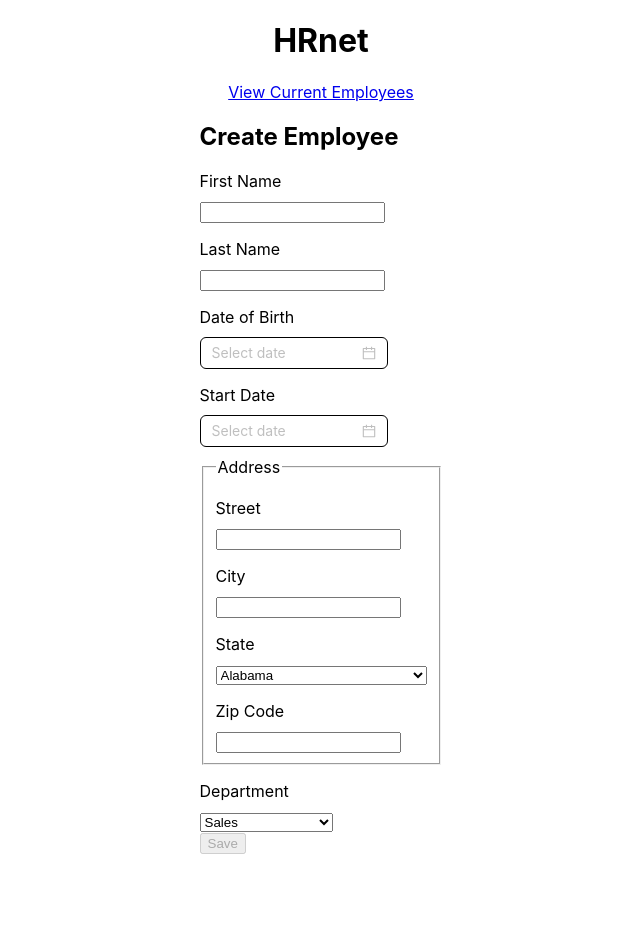
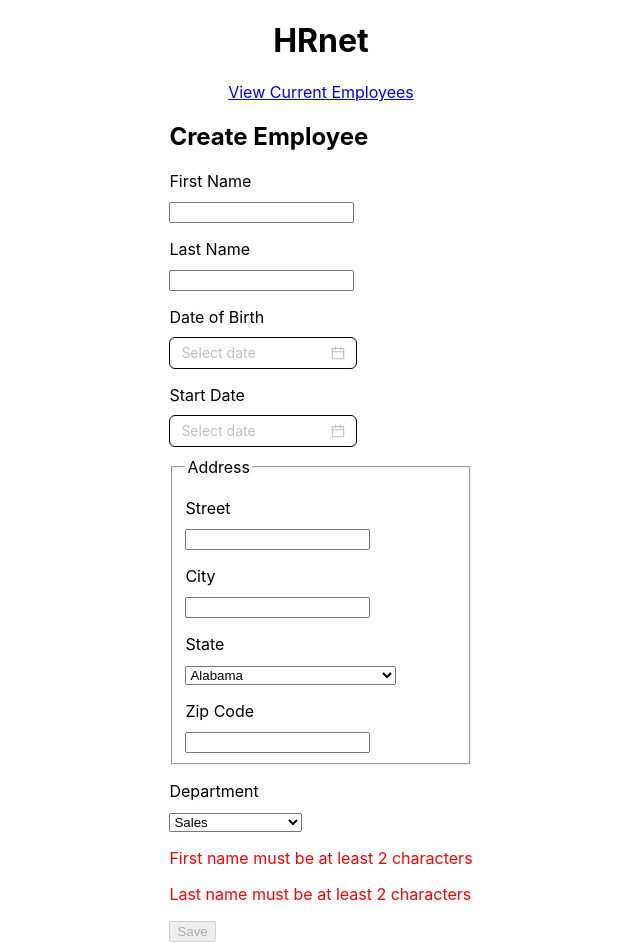
Before and after one commit to NC81/NicolasCandeli_14_08092023, a React (Create React App) app: page / in a window 1280 px wide. Shown: the whole page, without its empty margins (319-959 px from the left). Before the commit the page ends 854 px from the top, so only its background shows below. Built offline with nearby package versions, Linux system fonts and the light colour scheme.

Commit message:
feat: add form validation messages

```diff
--- a/src/components/date-picker.jsx
+++ b/src/components/date-picker.jsx
@@ -6,7 +6,6 @@ export default function AntDatepicker({ name }) {
       <DatePicker
         placeholder="Select date"
         format="MM-DD-YYYY"
-        showToday={false}
         style={{ borderColor: 'black' }}
         className={name}
       />
--- /dev/null
+++ b/src/components/validation-box.jsx
@@ -0,0 +1,12 @@
+export default function ValidationBox({ firstName, lastName }) {
+  return (
+    <>
+      <p className={firstName.length >= 2 ? 'text-valid' : 'text-invalid'}>
+        First name must be at least 2 characters
+      </p>
+      <p className={lastName.length >= 2 ? 'text-valid' : 'text-invalid'}>
+        Last name must be at least 2 characters
+      </p>
+    </>
+  )
+}
--- a/src/index.css
+++ b/src/index.css
@@ -65,3 +65,11 @@ label {
   background-color: white;
   cursor: pointer;
 }
+
+.text-valid {
+  color: green;
+}
+
+.text-invalid {
+  color: red;
+}
--- a/src/pages/create-employee.jsx
+++ b/src/pages/create-employee.jsx
@@ -1,22 +1,44 @@
 import { useState } from 'react'
 import { Link } from 'react-router-dom'
 import { useDispatch, useSelector } from 'react-redux'
-import { createEmployee } from '../features/employee'
+import { createEmployee } from '../features/employees'
+import { toggleModal, isModalOpenSelector } from '../features/user'
+import { departments, countryStates } from '../data/ui'
 import Dropdown from '../components/dropdown'
 import ConfirmModal from '../components/confirm-modal'
 import AntDatepicker from '../components/date-picker'
-import { toggleModal, isModalOpenSelector } from '../features/user'
+import ValidationBox from '../components/validation-box'
 
 export default function CreateEmployee() {
   const dispatch = useDispatch()
   const [firstName, setFirstName] = useState('')
   const [lastName, setLastName] = useState('')
-  const [department, setDepartment] = useState('')
+  const [department, setDepartment] = useState(departments[0])
   const [street, setStreet] = useState('')
   const [city, setCity] = useState('')
-  const [state, setState] = useState('')
+  const [state, setState] = useState(countryStates[0].abbreviation)
   const [zipCode, setZipCode] = useState('')
   const isModalOpen = useSelector(isModalOpenSelector)
+
+  function handleSubmit(e) {
+    e.preventDefault()
+    const birthDateInput = document.querySelector('.birthDate input')
+    const startDateInput = document.querySelector('.startDate input')
+    dispatch(
+      createEmployee({
+        firstName: firstName,
+        lastName: lastName,
+        birthDate: birthDateInput.value,
+        startDate: startDateInput.value,
+        street: street,
+        city: city,
+        state: state,
+        zipCode: zipCode,
+        department: department,
+      })
+    )
+    dispatch(toggleModal(true))
+  }
 
   return (
     <>
@@ -27,7 +49,13 @@ export default function CreateEmployee() {
         <Link to="/list">View Current Employees</Link>
         <div>
           <h2>Create Employee</h2>
-          <form action="#" id="create-employee">
+          <form
+            onSubmit={(e) => {
+              handleSubmit(e)
+            }}
+            action="#"
+            id="create-employee"
+          >
             <label htmlFor="first-name">First Name</label>
             <input
               onChange={(e) => {
@@ -45,9 +73,9 @@ export default function CreateEmployee() {
               id="last-name"
             />
             <label>Date of Birth</label>
-            <AntDatepicker type="birthDate" className={'birth-date'} />
+            <AntDatepicker name="birthDate" />
             <label>Start Date</label>
-            <AntDatepicker type="startDate" className={'start-date'} />
+            <AntDatepicker name="startDate" />
             <fieldset className="address">
               <legend>Address</legend>
               <label htmlFor="street">Street</label>
@@ -96,23 +124,9 @@ export default function CreateEmployee() {
             >
               <Dropdown type="departments" />
             </select>
+            <ValidationBox firstName={firstName} lastName={lastName} />
           </form>
           <button
-            onClick={(e) => {
-              e.preventDefault()
-              dispatch(
-                createEmployee({
-                  firstName: firstName,
-                  lastName: lastName,
-                  department: department,
-                  street: street,
-                  city: city,
-                  state: state,
-                  zipCode: zipCode,
-                })
-              )
-              dispatch(toggleModal(true))
-            }}
             disabled={
               firstName.length >= 2 && lastName.length >= 2 ? false : true
             }
```
